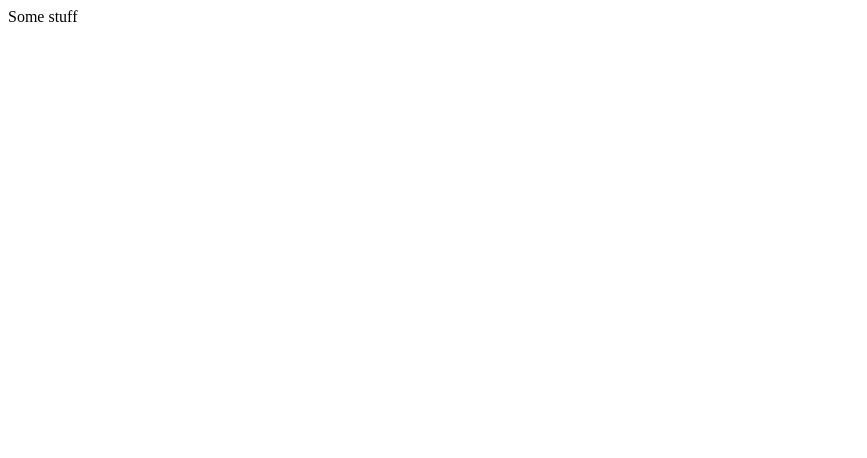
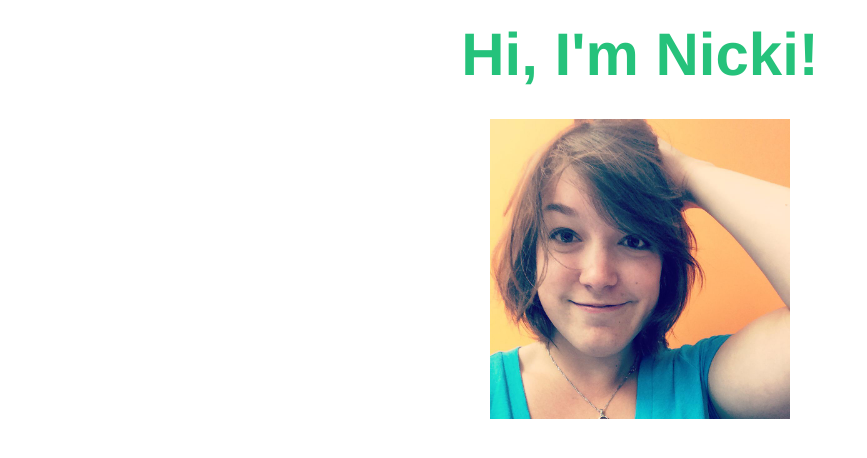
Before and after one commit to completelynicki/completelynicki.github.io, a plain HTML site: page index.html in a window 1280 px wide. Shown: the whole page, without its empty margins (0-867 px from the left). Drawn offline with Linux system fonts and the light colour scheme.

Commit message:
added headline and image

```diff
--- a/index.html
+++ b/index.html
@@ -4,11 +4,17 @@
 
 	<title>Nicki's RampUp Page</title>
 
+	<link rel="stylesheet" type="text/css" href="style.css">
+
 </head>
 
 <body>
 
-	Some stuff
+	<div class="headline">Hi, I'm Nicki!</div>
+
+	<div class="nickiImage">
+		<img src="images/nicki_pic.jpg" width="100%" alt="nicki">
+	</div>
 
 </body>
 </html>
--- /dev/null
+++ b/style.css
@@ -0,0 +1,22 @@
+/* stylesheet created by Nicki Haylon */
+/* www.nickihaylon.com */
+
+body{
+	margin:0px;
+	padding:0px;
+	font-family:Helvetica, sans-serif;
+}
+
+.headline{
+	font-size:60px;
+	color:#25C27B;
+	font-weight:bold;
+	text-align:center;
+	padding:20px;
+}
+.nickiImage{
+	width:300px;
+	height:auto;
+	text-align:center;
+	margin: 10px auto;
+}
```
Also changed, not shown: images/nicki_pic.jpg (added).
